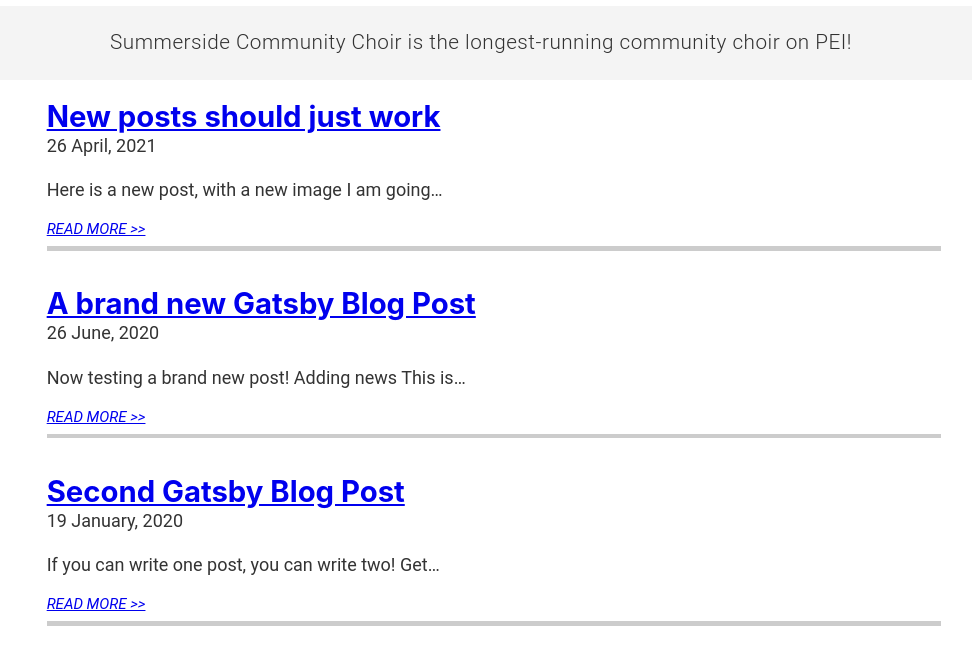
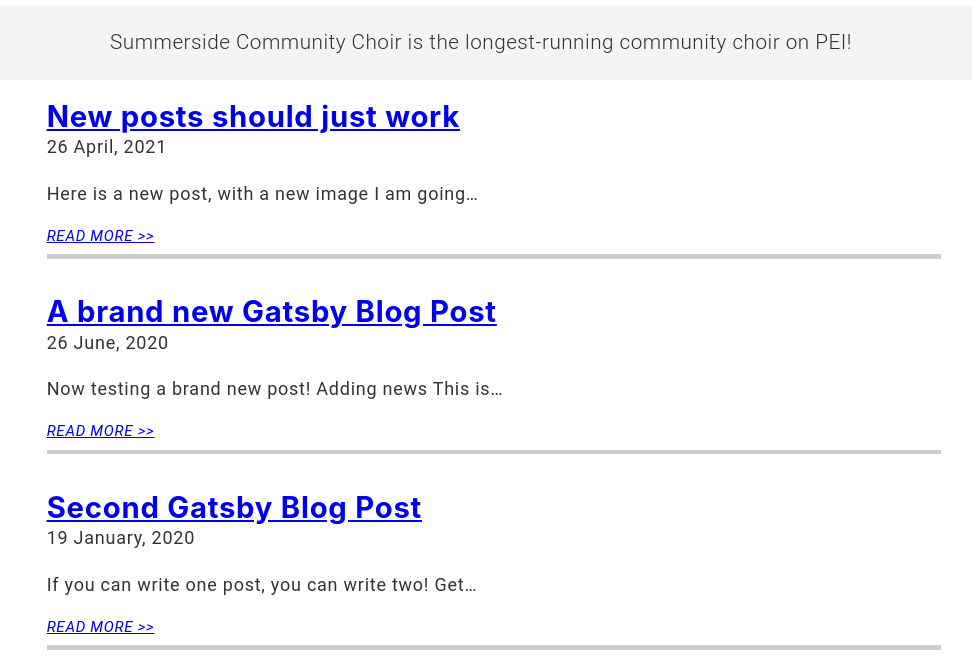
Before and after one commit to sarah11918/sgatz-personal, a Gatsby site: page /blog in a window 1280 px wide. Shown: the part 143-800 px from the top of the page, without its empty margins (159-1131 px from the left). Built offline with nearby package versions, Linux system fonts and the light colour scheme; Gatsby itself is replaced by a stand-in of ours.

Commit message:
updated main font styles

```diff
--- a/src/components/layout.css
+++ b/src/components/layout.css
@@ -1,7 +1,7 @@
 html {
   -ms-text-size-adjust: 100%;
   -webkit-text-size-adjust: 100%;
-  font: 112.5%/1.45em georgia, serif, sans-serif;
+  font: 112.5%/1.45em Roboto, serif, sans-serif;
   box-sizing: border-box;
   overflow-y: scroll;
 }
@@ -11,7 +11,9 @@ body {
   -moz-osx-font-smoothing: grayscale;
   color: hsla(0, 0%, 0%, 0.8);
   font-family: Roboto, sans-serif;
-  font-weight: normal;
+  font-weight: 400;
+  letter-spacing: 0.75px;
+  line-height: 1.6em;
   word-wrap: break-word;
   font-kerning: normal;
   -moz-font-feature-settings: "kern", "liga", "clig", "calt";
```
